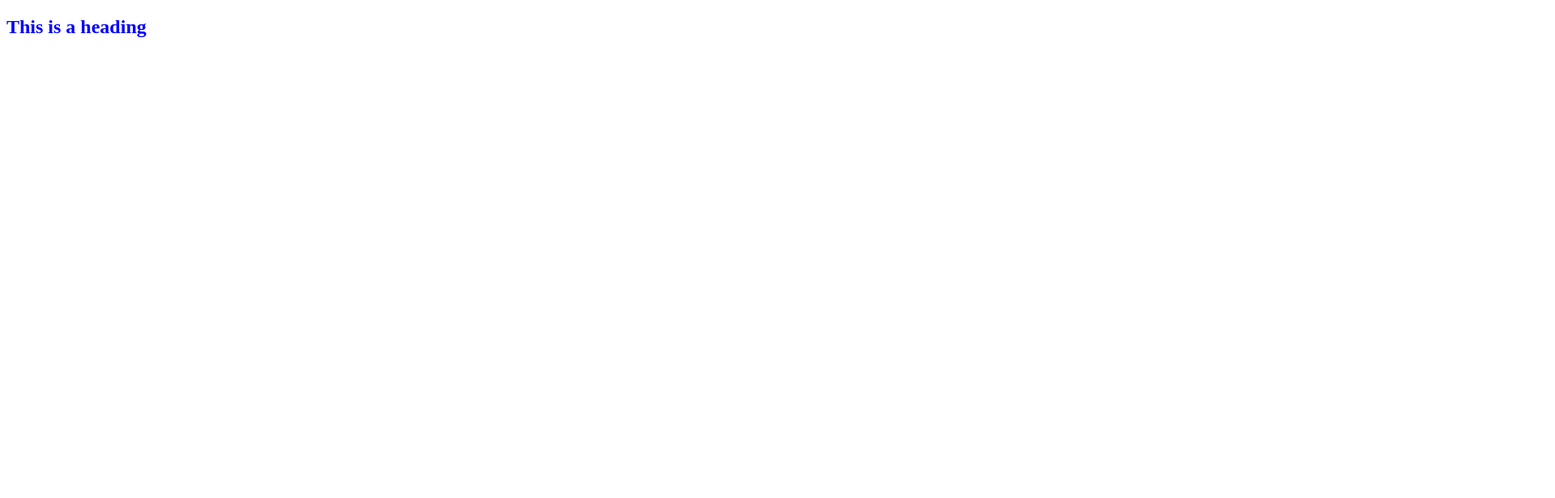
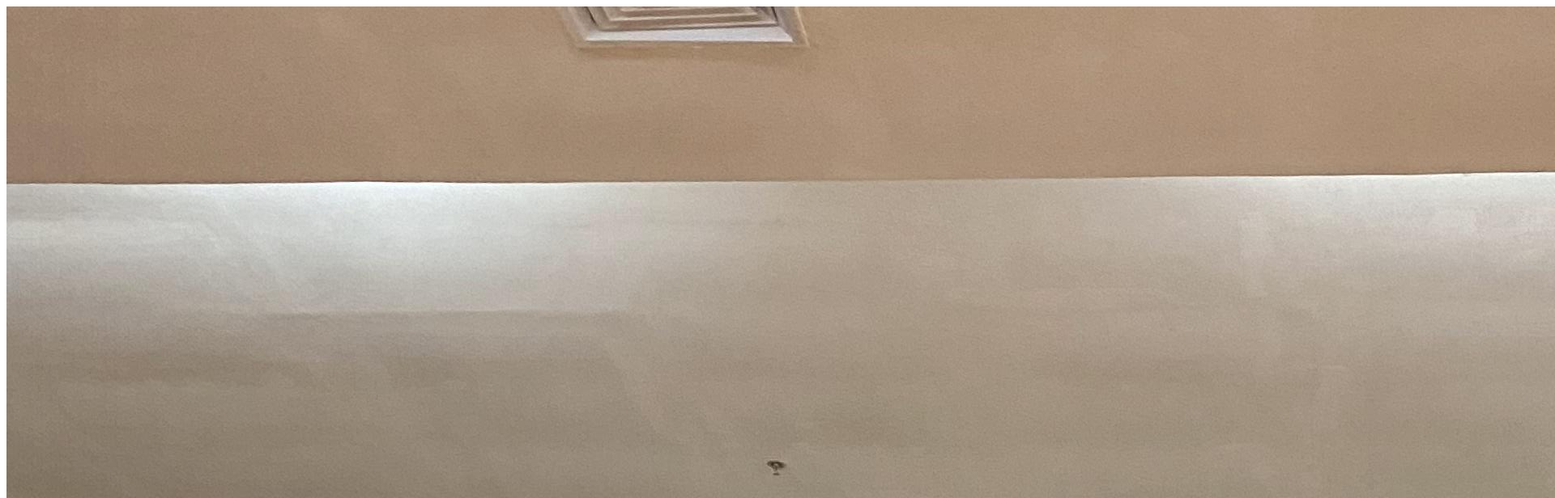
Before and after one commit to Tonmoy60/my-repo, a plain HTML site: page index.html in a window 1280 px wide. Shown: the top 616 px of the page at 81% size, 1920 px wide, since content can reach past the window. Drawn offline with Linux system fonts and the light colour scheme.

Commit message:
Added image

```diff
--- a/index.html
+++ b/index.html
@@ -6,6 +6,7 @@
     <meta name="viewport" content="width=device-width, initial-scale=1.0">
     <title>My first github repo</title>
     <link rel="stylesheet" href="style.css">
+    <img src="myself.JPG" alt="">
 </head>
 <body>
     <h2>
```
Also changed, not shown: myself.JPG (added).
